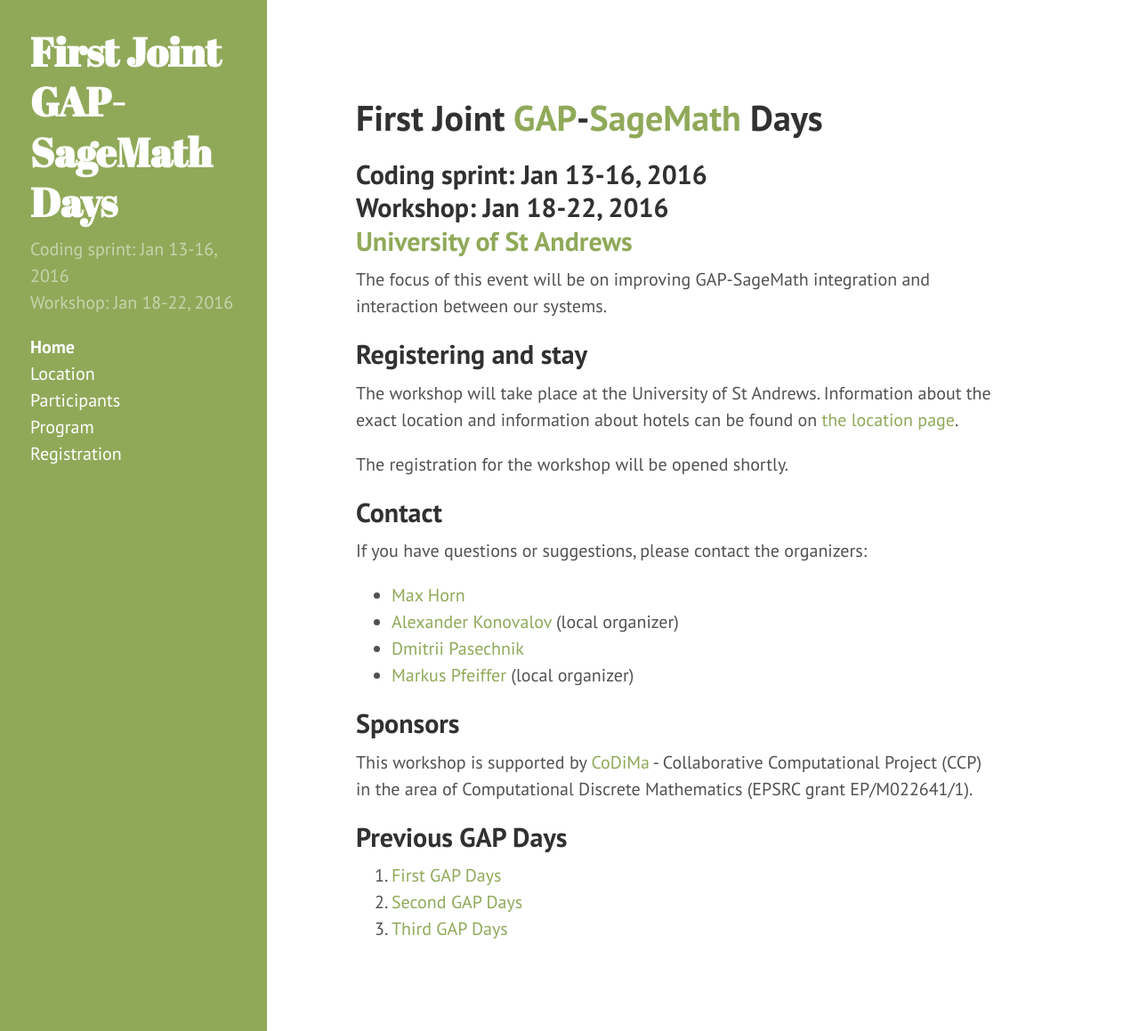
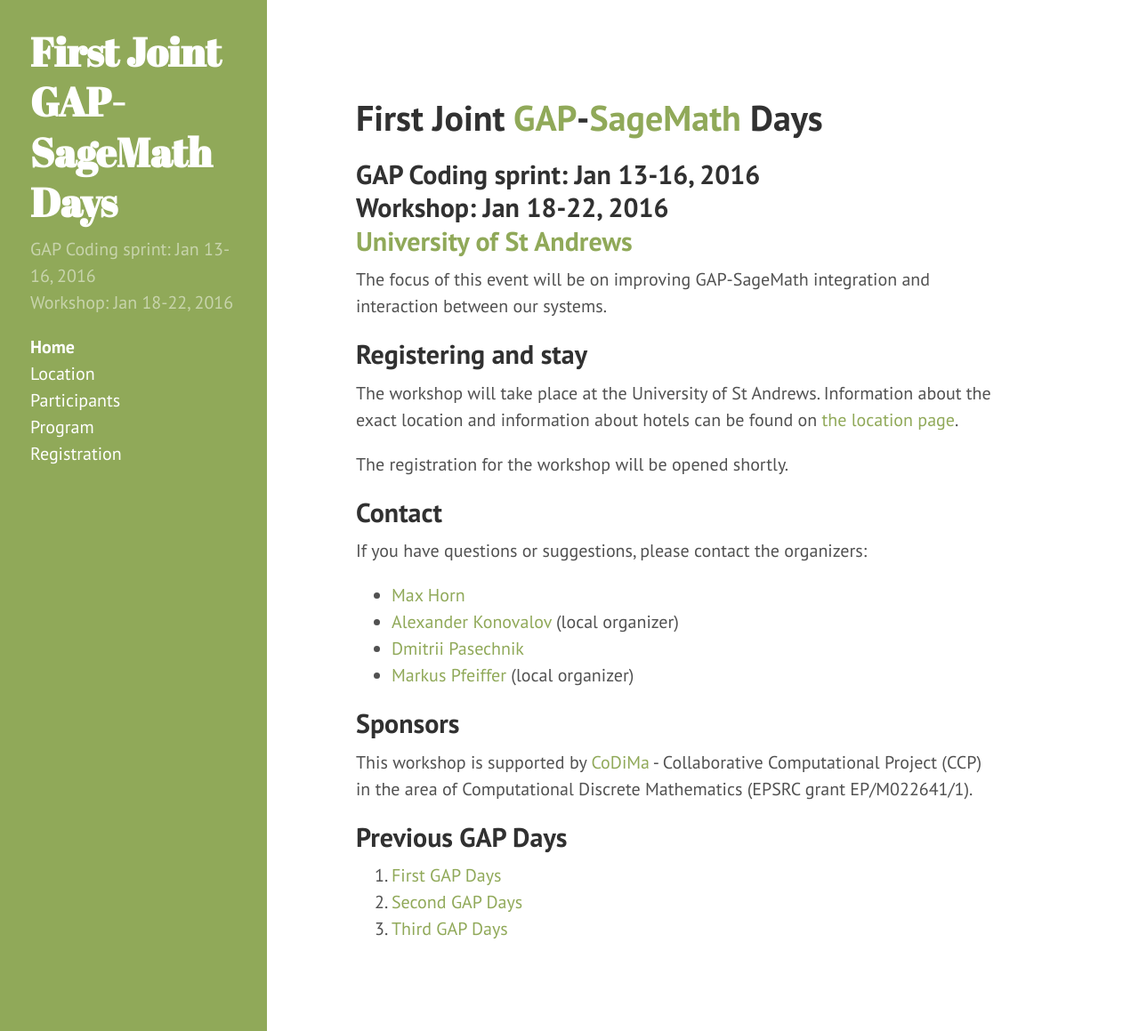
Before and after one commit to gapdays/gap-sage-days2016, a Jekyll site: the page built from index.md, in a window 1280 px wide and 1159 px high. Shown: the whole window at 89% size. Built offline with Jekyll 4.4.1, drawn with Linux system fonts in a browser that asks for light colours; Markdown is read by kramdown in place of the engine named in the settings.

Commit message:
Made clearer that the coding sprint is for GAP

```diff
--- a/_config.yml
+++ b/_config.yml
@@ -8,7 +8,7 @@ permalink:        pretty
 # Setup
 title:            'First Joint <a href="http://www.gap-system.org/">GAP</a>-&#8203;<a href="http://www.sagemath.org/">SageMath</a> Days'
 #tagline:          'A GAP school'
-description:      'Coding sprint: Jan 13-16, 2016<br> Workshop: Jan 18-22, 2016'
+description:      'GAP Coding sprint: Jan 13-16, 2016<br> Workshop: Jan 18-22, 2016'
 location:         '<a href="http://www.st-andrews.ac.uk/">University of St Andrews</a>'
 url:              http://gapdays.de
 baseurl:          /gap-sage-days2016
```
